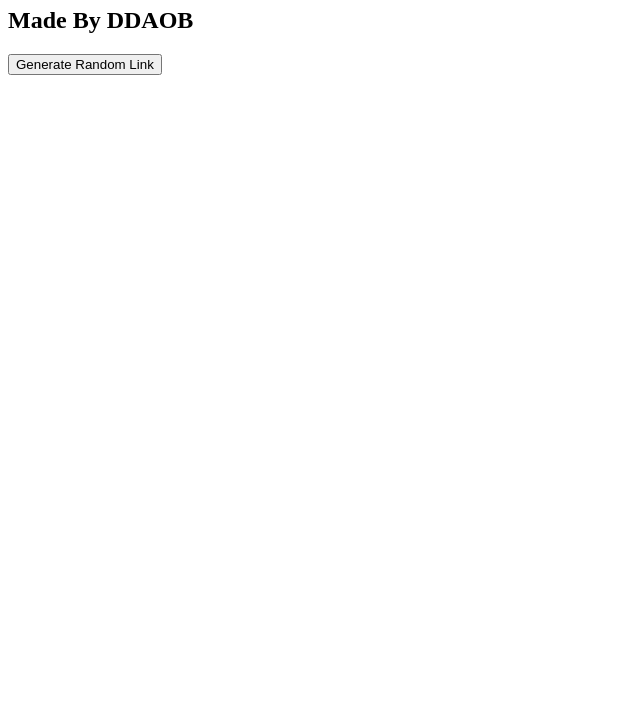
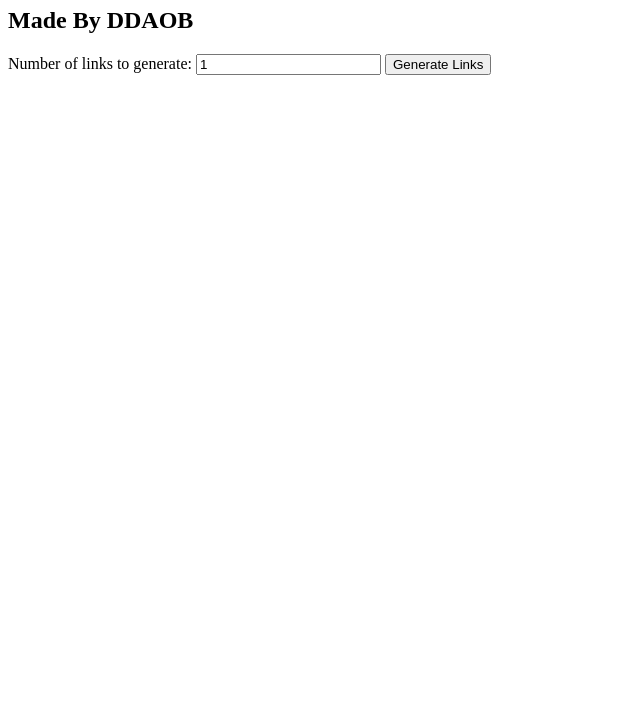
Before and after one commit to GUPALYI/BrawlStars-Free-Voucher-Link-Generator, a plain HTML site: page index.html in a window 1280 px wide. Shown: the part 73-800 px from the top of the page, without its empty margins (0-640 px from the left). Drawn offline with Linux system fonts and the light colour scheme.

Commit message:
Update index.html

```diff
--- a/index.html
+++ b/index.html
@@ -6,27 +6,34 @@
 <body>
   <h1>BrawlStars Free Voucher Link Generator</h1>
   <h2>Made By DDAOB</h2>
-  <button onclick="generateRandomLink()">Generate Random Link</button>
-  <p id="randomLink"></p>
+
+  <label for="linkCount">Number of links to generate:</label>
+  <input type="number" id="linkCount" min="1" value="1">
+  <button onclick="generateRandomLinks()">Generate Links</button>
+
+  <div id="randomLinks"></div>
 
   <script>
-    function generateRandomLink() {
-      // 링크의 기본 구조 정의
-      const baseURL = "https://link.brawlstars.com/kr/?action=voucher&code=";
+    function generateRandomLinks() {
+      const linkCount = document.getElementById("linkCount").value;
+      const randomLinks = [];
 
-      // 랜덤 문자열 생성 (UUID 형식)
-      function generateUUID() {
-        return 'xxxxxxxx-xxxx-4xxx-yxxx-xxxxxxxxxxxx'.replace(/[xy]/g, function(c) {
-          var r = Math.random() * 16 | 0, v = c == 'x' ? r : (r & 0x3 | 0x8);
-          return v.toString(16);
-        });
+      for (let i = 0; i < linkCount; i++) {
+        const baseURL = "https://link.brawlstars.com/kr/?action=voucher&code=";
+        const randomCode = generateUUID();
+        const randomLink = baseURL + randomCode;
+        randomLinks.push(randomLink);
       }
 
-      // 최종 링크 생성
-      const randomLink = baseURL + generateUUID();
+      const randomLinksHTML = randomLinks.map(link => `<p>${link}</p>`).join('');
+      document.getElementById("randomLinks").innerHTML = randomLinksHTML;
+    }
 
-      // 화면에 링크 출력
-      document.getElementById("randomLink").innerHTML = randomLink;
+    function generateUUID() {
+      return 'xxxxxxxx-xxxx-4xxx-yxxx-xxxxxxxxxxxx'.replace(/[xy]/g, function(c) {
+        var r = Math.random() * 16 | 0, v = c == 'x' ? r : (r & 0x3 | 0x8);
+        return v.toString(16);
+      });
     }
   </script>
 </body>
```
